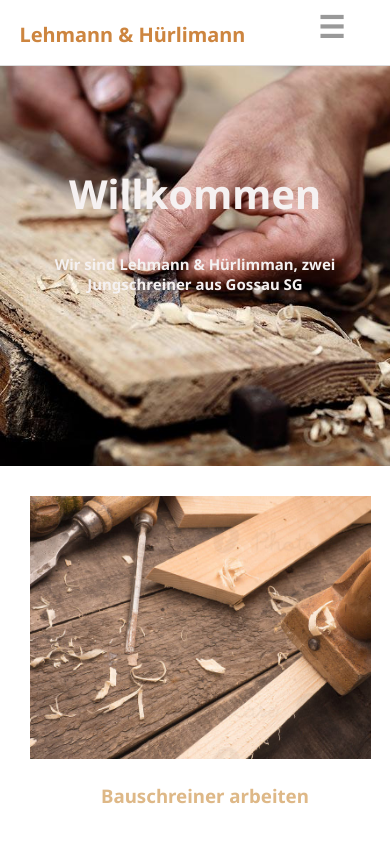
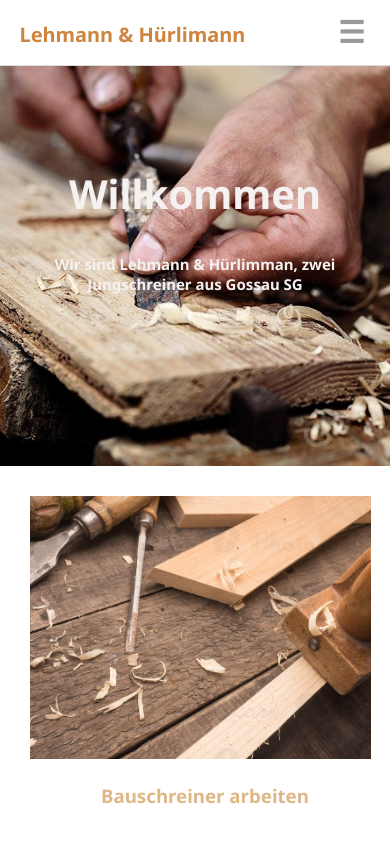
Before and after one commit to DarioHefti/dariohefti.github.io, a plain HTML site: page index.html in a window 390 px wide. Shown: the top 844 px of the page. Drawn offline with Linux system fonts and the light colour scheme.

Commit message:
improvings for small phones -> hamburger

```diff
--- a/css/smalldevices.css
+++ b/css/smalldevices.css
@@ -28,8 +28,8 @@ header h1 a{
 .hamburger {
     background: none;
     position: absolute;
-    top: 0;
-    right: 30px;
+    top: 5px;
+    right: 10px;
     line-height: 45px;
     padding: 5px 15px 30px 15px;
     color: #999;
```
